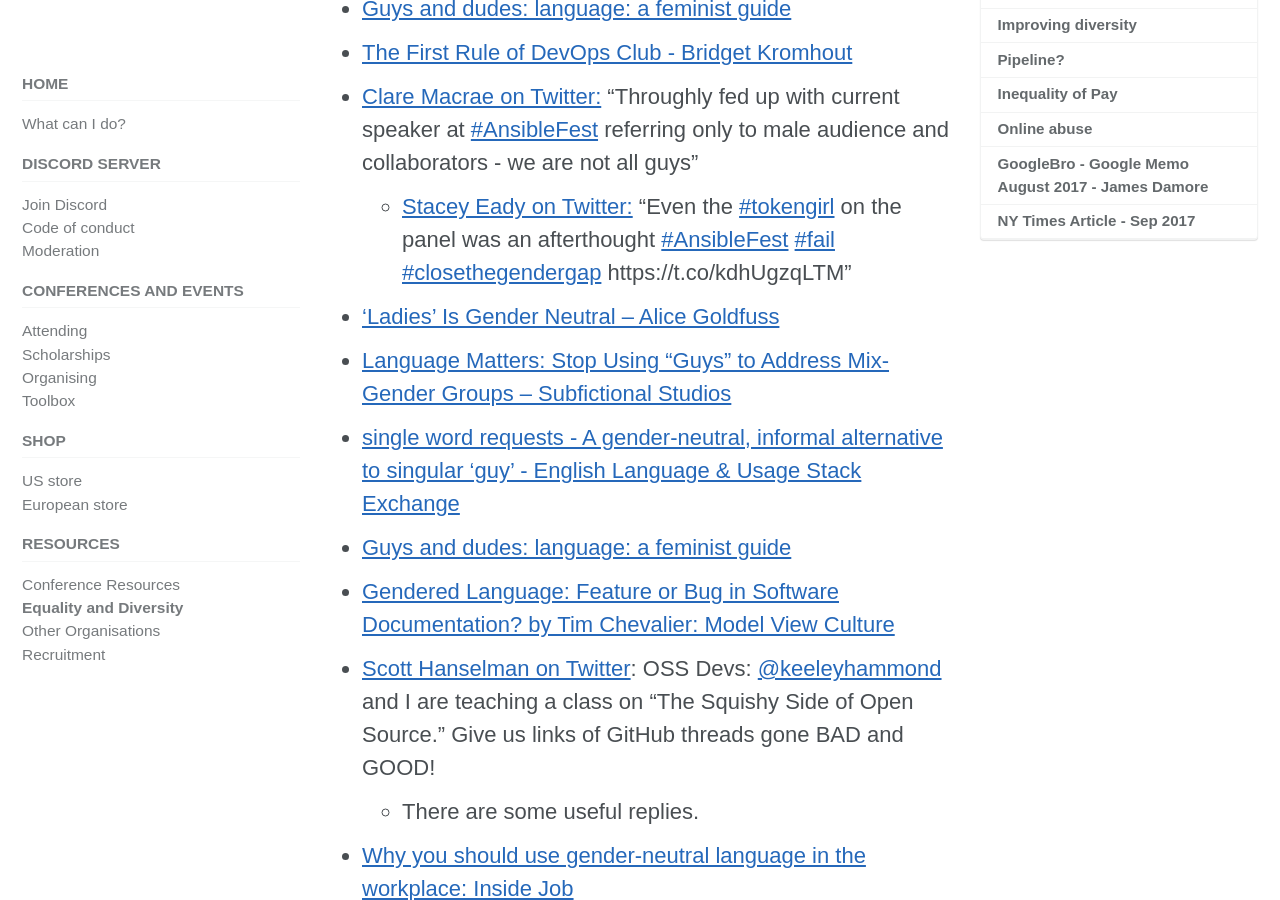
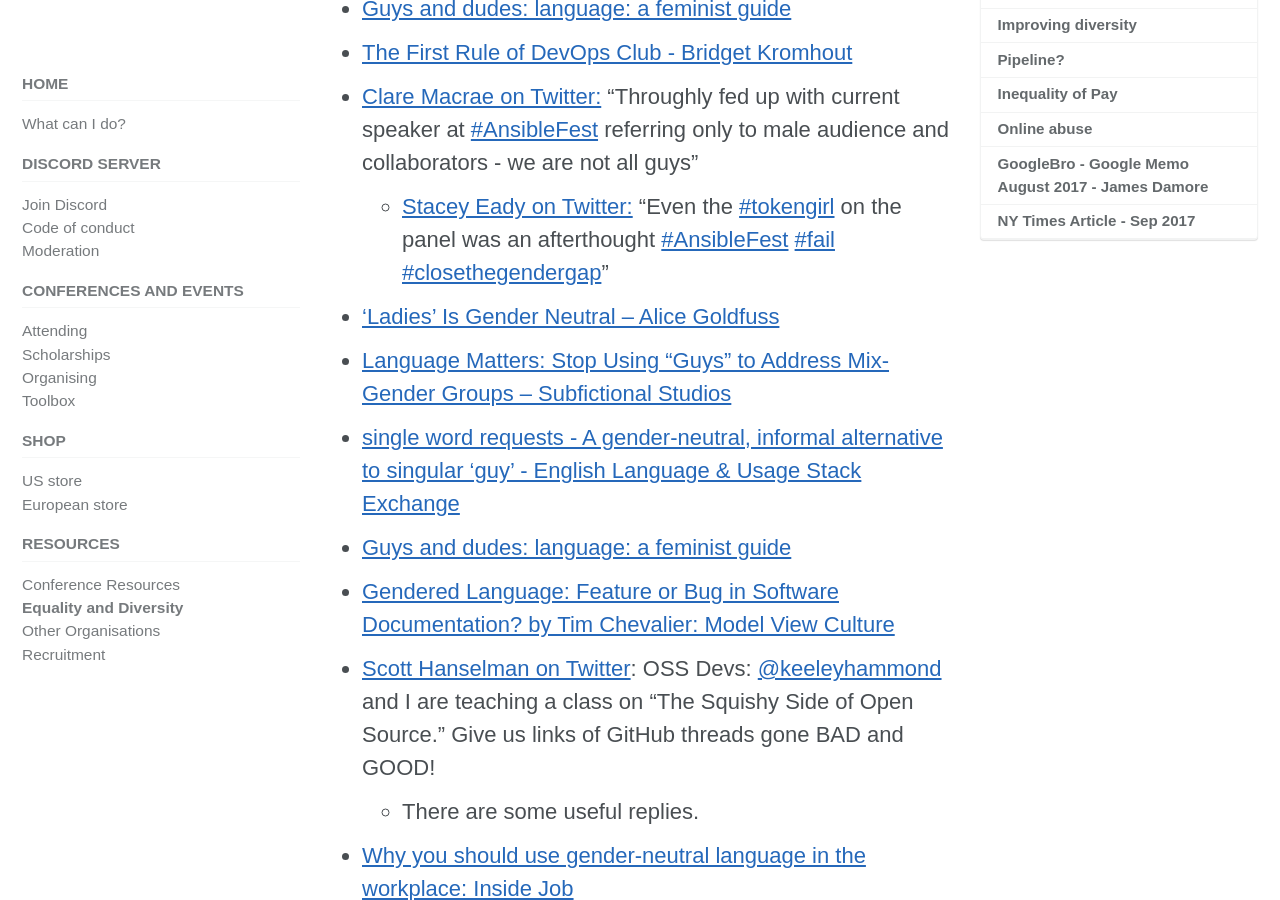
Before and after one commit to include-cpp/include-cpp.github.io, a Jekyll site: the page built from resources/equality_and_diversity.md, in a window 1280 px wide and 900 px high, scrolled down 509 px. Built offline with Jekyll 4.4.1, drawn with Linux system fonts in a browser that asks for light colours; cached includes are drawn as plain includes; nearby versions of some CDN libraries; part of the change alters nothing that is shown.

Commit message:
Remove unnecessary t.co link which failed link-checking

```diff
--- a/resources/equality_and_diversity.md
+++ b/resources/equality_and_diversity.md
@@ -17,7 +17,7 @@ title: Equality and Diversity
 * [Guys and dudes:  language: a feminist guide](https://debuk.wordpress.com/2016/02/21/guys-and-dudes/)
 * [The First Rule of DevOps Club - Bridget Kromhout](http://bridgetkromhout.com/blog/2014/11/03/the-first-rule-of-devops-club/)
 * [Clare Macrae on Twitter:](https://twitter.com/ClareMacraeUK/status/700259853365858304?p=v) "Throughly fed up with current speaker at [#AnsibleFest](https://twitter.com/search/?q=%23AnsibleFest&s=hash) referring only to male audience and collaborators - we are not all guys"
-	* [Stacey Eady on Twitter:](https://twitter.com/told_tedith/status/700346343533969409?p=v) "Even the [#tokengirl](https://twitter.com/search/?q=%23tokengirl&s=hash) on the panel was an afterthought [#AnsibleFest](https://twitter.com/search/?q=%23AnsibleFest&s=hash) [#fail](https://twitter.com/search/?q=%23fail&s=hash) [#closethegendergap](https://twitter.com/search/?q=%23closethegendergap&s=hash) https://t.co/kdhUgzqLTM"
+	* [Stacey Eady on Twitter:](https://twitter.com/told_tedith/status/700346343533969409?p=v) "Even the [#tokengirl](https://twitter.com/search/?q=%23tokengirl&s=hash) on the panel was an afterthought [#AnsibleFest](https://twitter.com/search/?q=%23AnsibleFest&s=hash) [#fail](https://twitter.com/search/?q=%23fail&s=hash) [#closethegendergap](https://twitter.com/search/?q=%23closethegendergap&s=hash)"
 * ['Ladies' Is Gender Neutral – Alice Goldfuss](http://blog.alicegoldfuss.com/ladies-is-gender-neutral/)
 * [Language Matters: Stop Using “Guys” to Address Mix-Gender Groups – Subfictional Studios](https://subfictional.com/2012/07/02/language-matters-stop-using-guys-to-address-mix-gender-groups/)
 * [single word requests - A gender-neutral, informal alternative to singular 'guy' - English Language & Usage Stack Exchange](http://english.stackexchange.com/questions/193702/a-gender-neutral-informal-alternative-to-singular-guy)
```
